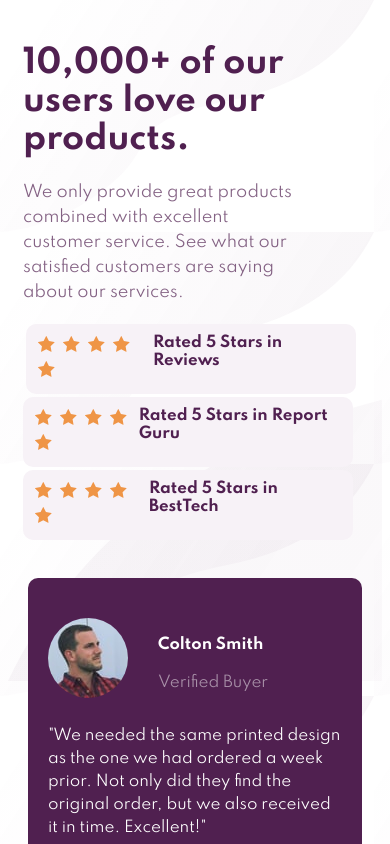
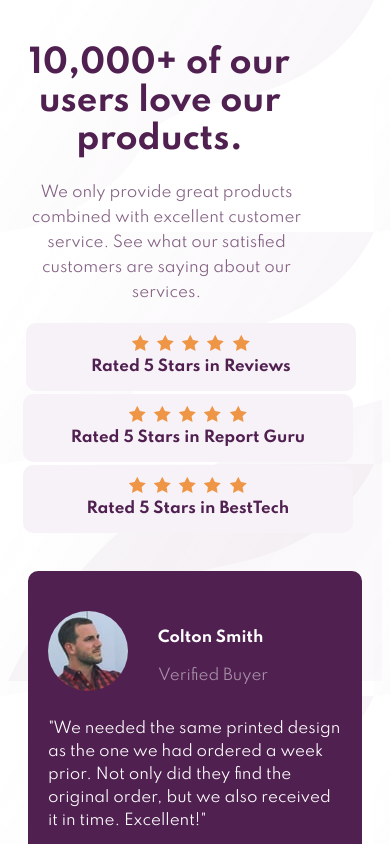
Before and after one commit to marjan19918/social-proof-section-master, a plain HTML site: page index.html in a window 390 px wide. Shown: the top 844 px of the page. Drawn offline with Linux system fonts and the light colour scheme.

Commit message:
last commit

```diff
--- a/style .css
+++ b/style .css
@@ -1,14 +1,10 @@
-/* @import url(https://fonts.google.com/specimen/Spartan); */
-/* @font-face {
-    font-family:Spartan ;
-    src: url(https://fonts.google.com/specimen/Spartan);
-} */
+
 body{
     font-family: 'Spartan', sans-serif;
     padding: 30px;
     background-image: url('./images/bg-pattern-bottom-desktop.svg');
 
-    /* background: url('./images/bg-pattern-bottom-desktop.svg'); */
+
 }
 .divcont{
     display: flex;
@@ -31,8 +27,7 @@ body{
     background-color: hsl(300, 43%, 22%);
     padding: 20px;
     padding-top: 40px;
-/* border: 1px solid black; */
- /* width: 30%;  */
+
  margin: 20px;
 height: 270px;
 
@@ -48,7 +43,7 @@ height: 270px;
     font-weight: 700;
 }
 .job{
-/* color: hsl(300, 24%, 96%)!important; */
+
 opacity: 50%;
 }
 #part1{
@@ -68,13 +63,13 @@ opacity: 50%;
 .person{
     display: flex;
     flex-direction: row;
-    /* justify-content: space-around; */
+
 }
 .name{
     padding-left: 30px;
 }
 .h3div{
-    width: 559px;
+    width: 500px;
 }
 .h3div p{font-family:Spartan;
     font-weight: 400;
@@ -116,9 +111,10 @@ opacity: 50%;
 
     margin-left: 100px;
 }
- h1{
+ .h1div h1{
+     width: 370px;
      font-family:Spartan;
-
+     font-size: 45px;
      font-weight: 700;
      color:hsl(300, 43%, 22%)
  }
@@ -129,7 +125,10 @@ opacity: 50%;
         background-image: url('./images/bg-pattern-top-mobile.svg');
     }
     .ratestar{
-        width: 90%;
+        flex-direction: column;
+
+        align-items: center;
+         width: 90%;
         margin: 3px;
     }
     #stare2{
@@ -143,16 +142,25 @@ opacity: 50%;
 
     .top{
 
-       flex-direction: column !important ;
+       flex-direction: column  ;
     }
    .part{
        width:fit-content;
    }
    .h3div{
+    text-align: center;
     width:287px;
 }
+.h3div p{
+    font-size: 15px;
+}
+.h1div h1{
+    font-size: 32px;
+    width: auto;
+    text-align: center;
+}
 .divcont{
-    flex-direction: column !important ;
+    flex-direction: column  ;
 
 }
 }
```
Also changed, not shown: index.html (+4 -41 lines).
